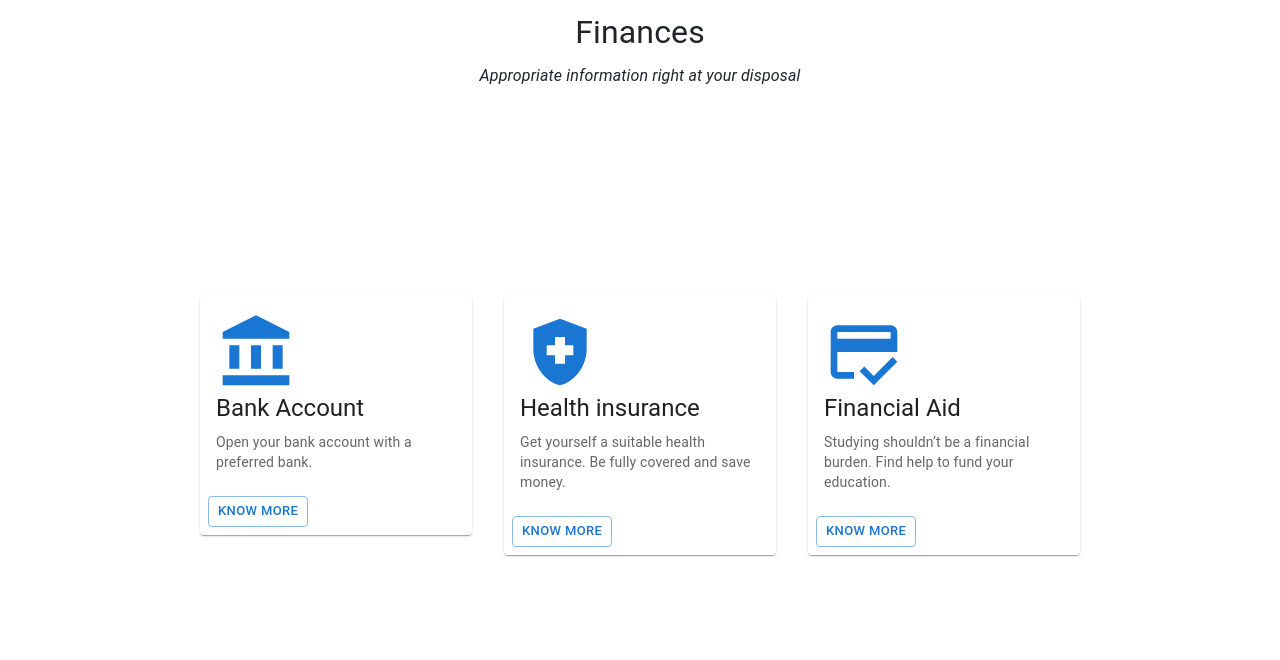
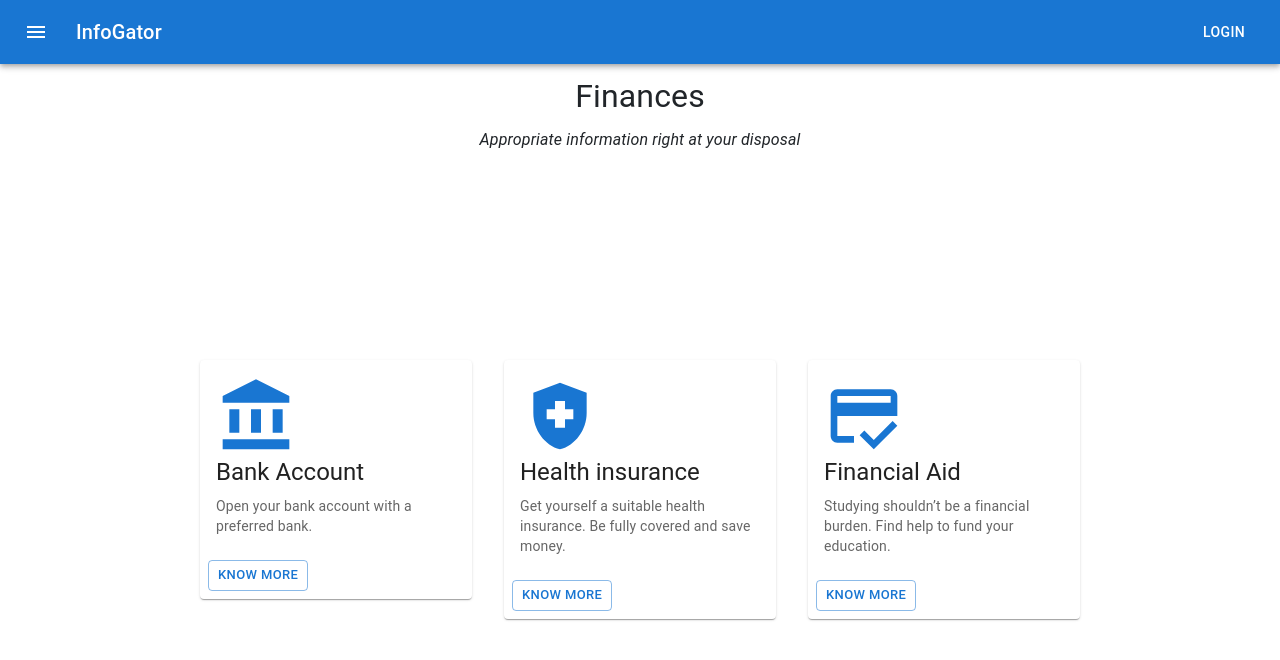
Before and after one commit to hat359/Software-Engineering-UF-, a React (Create React App) app: page /finance in a window 1280 px wide. Shown: the top 660 px of the page. Built offline with nearby package versions, Linux system fonts and the light colour scheme.

Commit message:
Update Finance.js

```diff
--- a/src/components/Finance.js
+++ b/src/components/Finance.js
@@ -1,4 +1,5 @@
 import React from 'react';
+import Nav from '../Nav'
 import Card from '@mui/material/Card';
 import CardActions from '@mui/material/CardActions';
 import CardContent from '@mui/material/CardContent';
@@ -12,16 +13,11 @@ import Box from '@mui/material/Box';
 import { positions } from '@mui/system';
 import { makeStyles } from '@mui/styles';
 
-/*const useStyles = makeStyles({
-gridcontainer: {
-  paddingLeft: '50px',
-  paddingRight: '20px'
-},
-});*/
 
 export default function Finance() {
   return (
     <div>
+        {<Nav/>}
       <Typography component="div">
       <Box sx={{ textAlign: 'center', m: 1, fontSize: 32}}>Finances</Box>
       <Box sx={{ textAlign: 'center', m: 1, fontStyle: 'italic'}}>Appropriate information right at your disposal</Box>
```
